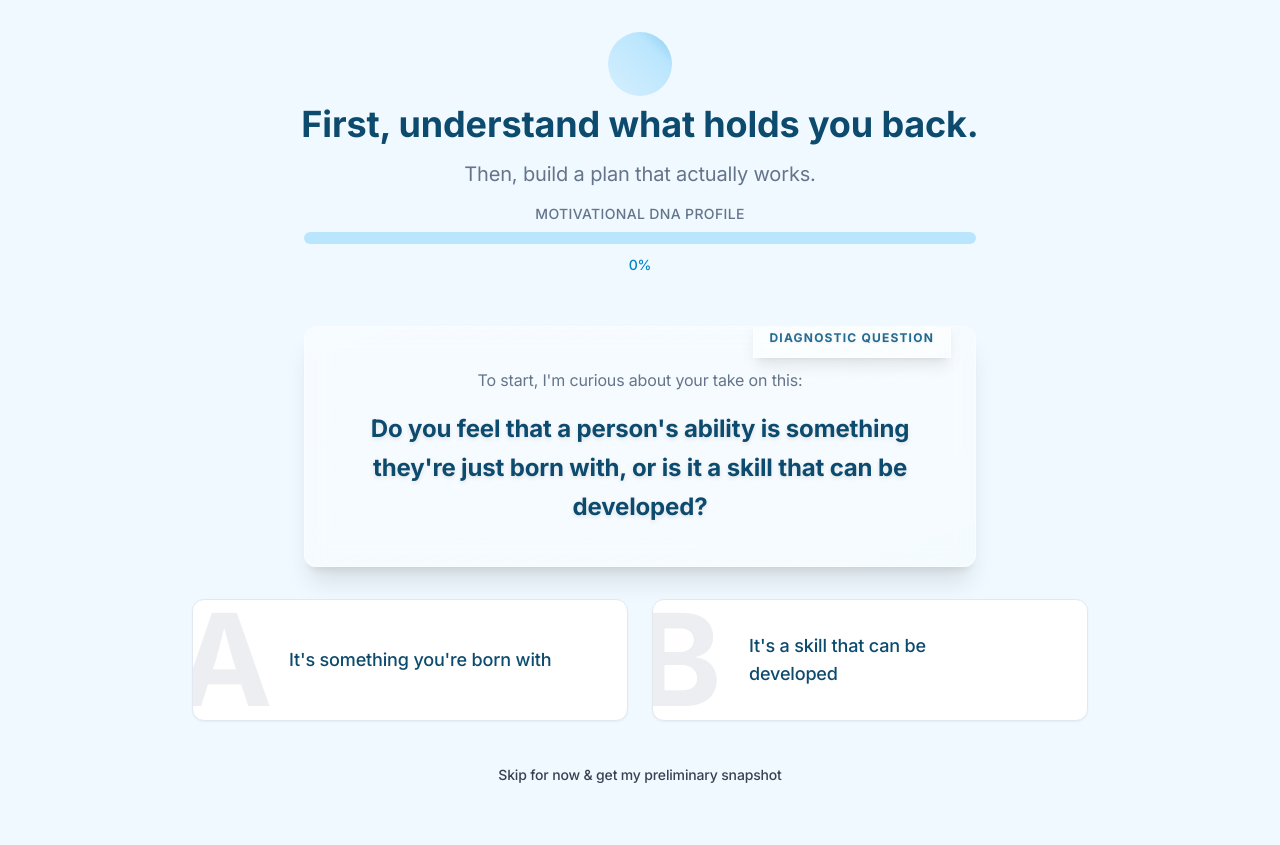
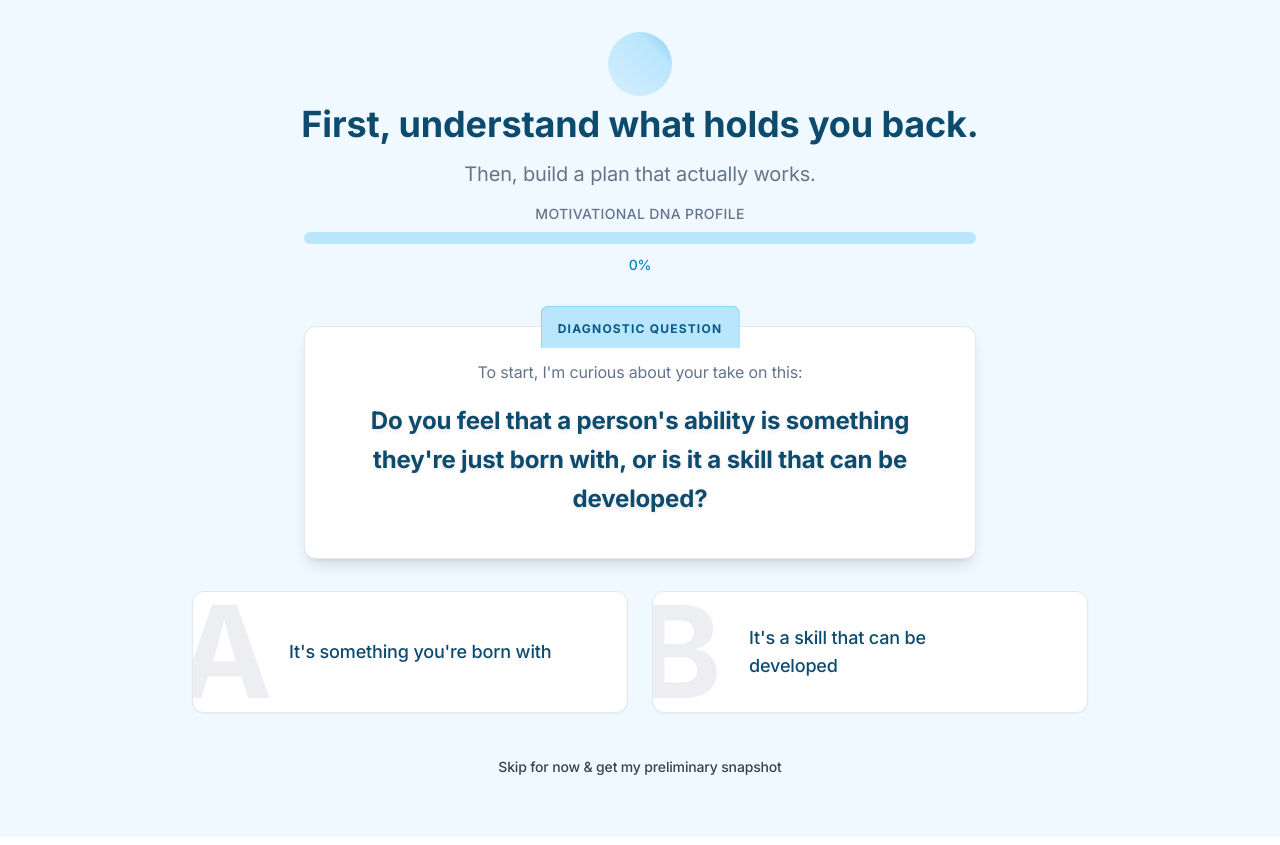
Before and after one commit to watkajtys/locus-of-you-front, a React (Vite) app: page / in a window 1280 px wide. Built offline with nearby package versions, Linux system fonts and the light colour scheme; no server answers.

Commit message:
Rebuild AIMessageCard with file folder tab specifications

```diff
--- a/src/components/AIMessageCard.jsx
+++ b/src/components/AIMessageCard.jsx
@@ -8,48 +8,36 @@ const AIMessageCard = ({
 }) => {
   return (
     <div className={`relative ${className}`}>
-      {/* Main Card Container - Handles unified hover state */}
-      <div
-        className={`
-          group relative overflow-hidden
-          bg-white/30 backdrop-blur-md
-          border border-white/40 shadow-xl
-          p-8 md:p-10 rounded-xl
-          transition-all duration-300 ease-in-out
-          hover:bg-white/35 hover:shadow-2xl hover:-translate-y-1
-        `}
-      >
-        {/* Diagnostic Question Tab - Right Aligned */}
-        <div className="absolute top-0 right-0 -mt-3 mr-6">
+      {/* Main Container - position: relative */}
       <div
         className="
-              bg-white/40 backdrop-blur-md
-              border border-white/50 shadow-lg
-              px-4 py-2 rounded-t-lg
+          relative bg-white rounded-xl shadow-lg border border-gray-200
+          pt-8 px-8 pb-8 md:px-10 md:pb-10
           transition-all duration-300 ease-in-out
-              group-hover:bg-white/45 group-hover:shadow-xl group-hover:-translate-y-1
+          hover:shadow-xl hover:-translate-y-1
         "
       >
-            {/* Tab inner glow */}
-            <div className="absolute inset-0 rounded-t-lg bg-gradient-to-br from-white/20 to-transparent pointer-events-none" />
-
+        {/* The Tab - position: absolute */}
+        <div
+          className="
+            absolute top-0 left-1/2 -translate-y-1/2 -translate-x-1/2
+            bg-sky-200 px-4 py-2 rounded-t-lg
+            border border-sky-300 border-b-0
+            shadow-sm
+          "
+        >
           <span
-              className="relative z-10 text-xs font-bold tracking-widest uppercase text-sky-800 select-none"
+            className="text-xs font-bold tracking-widest uppercase text-sky-800 select-none"
             style={{
               fontFamily: 'Inter, sans-serif',
-                textShadow: '0 1px 2px rgba(0, 0, 0, 0.1)'
             }}
           >
             {cardType}
           </span>
         </div>
-        </div>
 
-        {/* Subtle inner glow for main card */}
-        <div className="absolute inset-0 rounded-xl bg-gradient-to-br from-white/20 to-transparent pointer-events-none" />
-
-        {/* Content */}
-        <div className="relative z-10 space-y-4">
+        {/* Card Content */}
+        <div className="space-y-4">
           {/* AI's Voice - Conversational Introduction */}
           {message && (
             <div>
```
Lines whose indentation alone changed are shown as unchanged.
